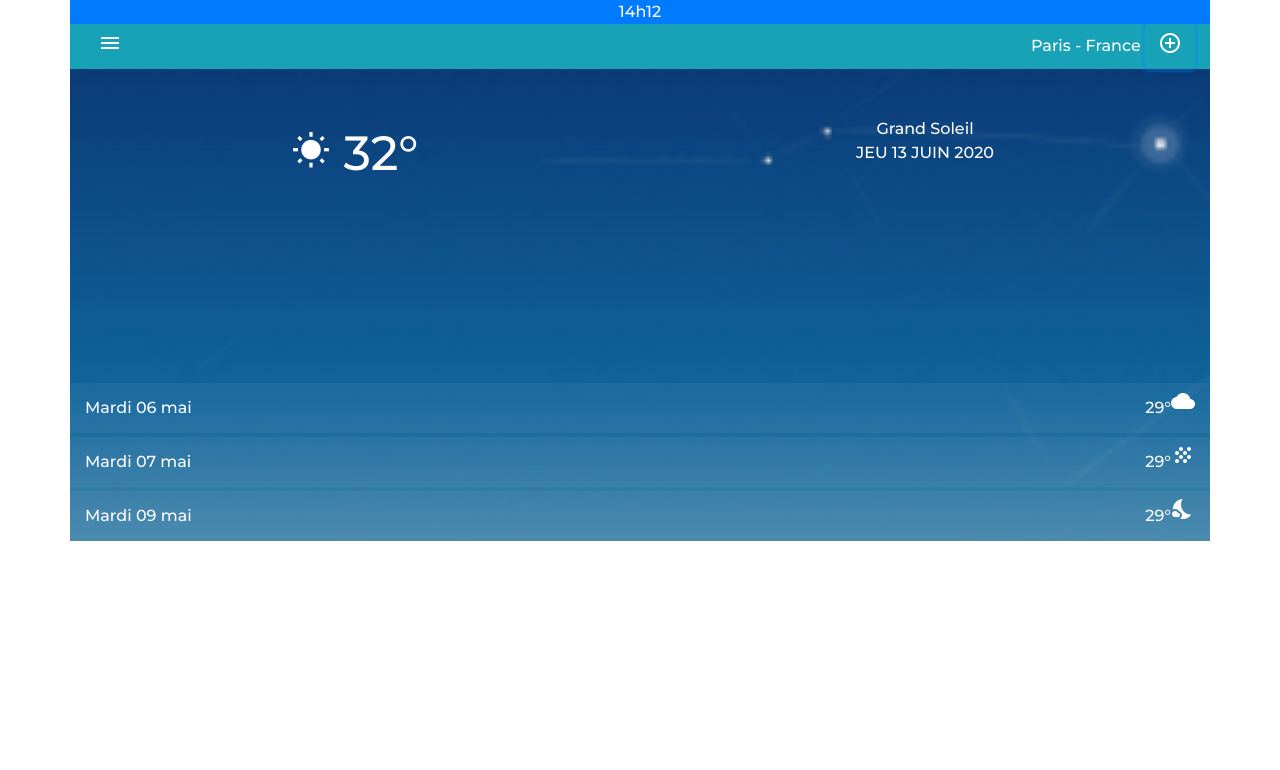
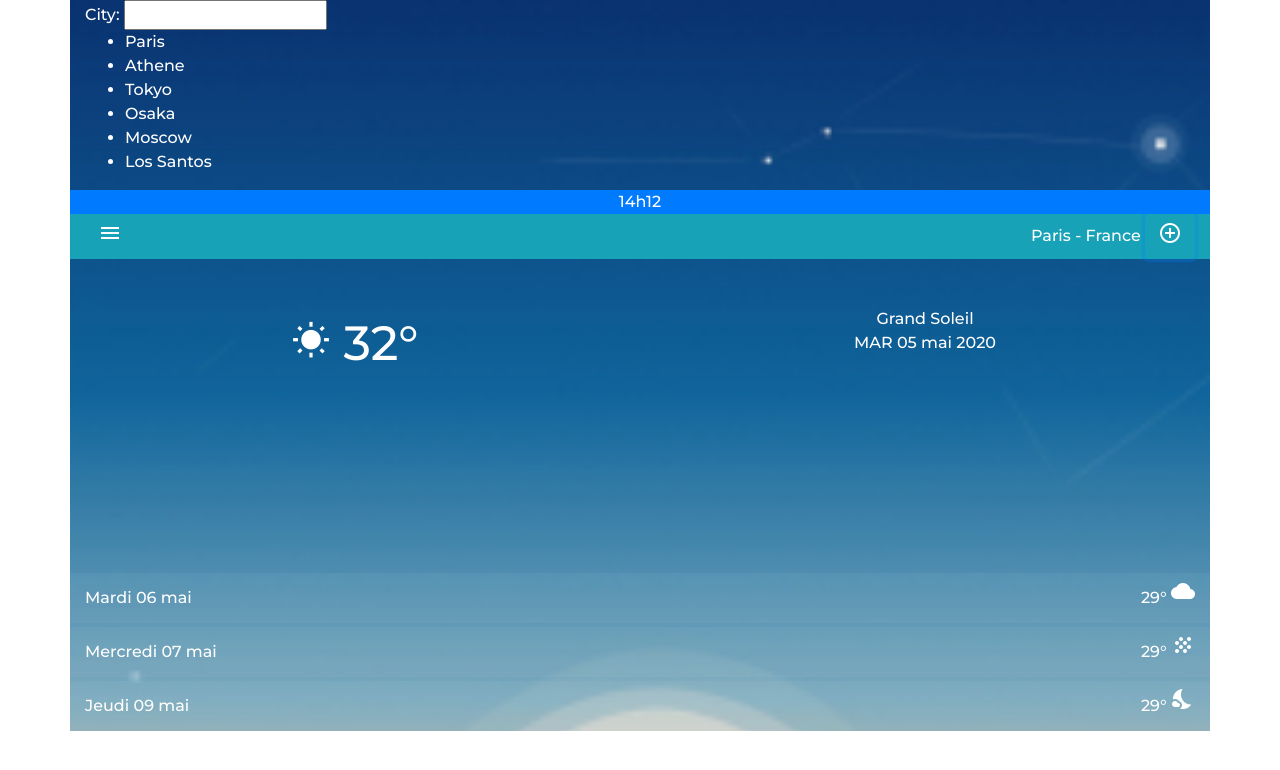
Before and after one commit to Yirzaraji/weather_app, a plain HTML site: page index.html in a window 1280 px wide. Both pictures are taken after a click on the button "add_circle_outline". Drawn offline with nearby package versions, Linux system fonts and the light colour scheme.

Commit message:
listing statique ville bouton hide show et search bar en Vue Js

```diff
--- a/css/styles.css
+++ b/css/styles.css
@@ -26,7 +26,11 @@ body {
     position: absolute;
 }
 
-.material-icons {
+.whiteIcon {
+    color: white;
+}
+
+.closeIcon {
     color: white;
 }
 
--- a/index.html
+++ b/index.html
@@ -5,19 +5,24 @@
     <!-- Required meta tags -->
     <meta charset="utf-8">
     <meta name="viewport" content="width=device-width, initial-scale=1, shrink-to-fit=no">
-    <title>Hello, world!</title>
+    <title>Yirzaraji Meteo App</title>
     <link rel="stylesheet" href="https://stackpath.bootstrapcdn.com/bootstrap/4.3.1/css/bootstrap.min.css" integrity="sha384-ggOyR0iXCbMQv3Xipma34MD+dH/1fQ784/j6cY/iJTQUOhcWr7x9JvoRxT2MZw1T" crossorigin="anonymous">
     <link href="https://fonts.googleapis.com/icon?family=Material+Icons" rel="stylesheet">
     <link href="https://fonts.googleapis.com/css2?family=Montserrat:wght@300;500;800&display=swap" rel="stylesheet">
     <link rel="stylesheet" href="css/styles.css">
-
     <script src="https://cdn.jsdelivr.net/npm/vue/dist/vue.js"></script>
 </head>
 
 <body>
-
     <div class="container colorApp" id="app">
-
+        <div class="cities" v-if="showCities">
+            City: <input type="text" v-model="search" />
+            <ul>
+                <li v-for="city in filteredCities">
+                    {{ city.name }}
+                </li>
+            </ul>
+        </div>
         <!-- <img src="images/paris.jpg" class="img-fluid" id="imageApp" alt="Responsive image">-->
         <div class="row">
             <div class="col-12 bg-primary text-center">
@@ -27,15 +32,15 @@
         <div class="row">
             <div class="col-2 bg-info text-left align-middle">
                 <button class="btn">
-                    <span class="material-icons">
+                    <span class="material-icons whiteIcon">
                         menu
                     </span>
                 </button>
             </div>
             <div class="col-10 text-right bg-info">
                 Paris - France
-                <button class="btn" id="buttonCity">
-                    <span class="material-icons">
+                <button class="btn" id="buttonCity" v-on:click="showCities = !showCities">
+                    <span class="material-icons whiteIcon">
                         add_circle_outline
                     </span>
                 </button>
@@ -43,35 +48,35 @@
         </div>
         <div class="row" id="infoDegree">
             <div class="col-6 text-center mt-5" id="degreediv">
-                <span class="material-icons sunnyIcon">wb_sunny </span> 32°
+                <span class="material-icons sunnyIcon whiteIcon">wb_sunny </span> 32°
             </div>
             <div class="col-6 text-center mt-5">
                 Grand Soleil</br>
-                JEU 13 JUIN 2020
+                MAR 05 mai 2020
             </div>
         </div>
         <div class="row rowJour mt-1">
-            <div class="col-6 text-left">
+            <div class="col-8 text-left">
                 Mardi 06 mai
             </div>
-            <div class="col-6 text-right">
-                29°<span class="material-icons">cloud</span>
+            <div class="col-4 text-right">
+                29° <span class="material-icons whiteIcon">cloud</span>
             </div>
         </div>
         <div class="row rowJour mt-1">
-            <div class="col-6 text-left">
-                Mardi 07 mai
+            <div class="col-8 text-left">
+                Mercredi 07 mai
             </div>
-            <div class="col-6 text-right">
-                29°<span class="material-icons">grain</span>
+            <div class="col-4 text-right">
+                29° <span class="material-icons whiteIcon">grain</span>
             </div>
         </div>
         <div class="row rowJour mt-1">
-            <div class="col-6 text-left">
-                Mardi 09 mai
+            <div class="col-8 text-left">
+                Jeudi 09 mai
             </div>
-            <div class="col-6 text-right">
-                29°<span class="material-icons">nights_stay</span>
+            <div class="col-4 text-right">
+                29° <span class="material-icons whiteIcon">nights_stay</span>
             </div>
         </div>
     </div>
--- a/js/script.js
+++ b/js/script.js
@@ -3,6 +3,38 @@ console.log("test")
 let app = new Vue({
     el: '#app',
     data: {
-        message: 'App Meteo'
+        search: '',
+        message: 'App Meteo',
+
+        cities: [
+            { name: 'Paris' },
+            { name: 'Athene' },
+            { name: 'Tokyo' },
+            { name: 'Osaka' },
+            { name: 'Moscow' },
+            { name: 'Los Santos' }
+        ],
+
+        showCities: false,
+    },
+    computed: {
+        filteredCities: function() {
+            var self = this;
+            return this.cities.filter(function(cust) { return cust.name.toLowerCase().indexOf(self.search.toLowerCase()) >= 0; });
+            //return this.customers;
+        }
     }
+
 })
+
+// sert a rien pour l'instant`
+Vue.component('button-counter', {
+    data: function() {
+        return {
+            count: 0
+        }
+    },
+    template: '<button v-on:click="count++">Vous m\'avez cliqué {{ count }} fois.</button>'
+})
+
+//new Vue({ el: '#components-demo' })
```
